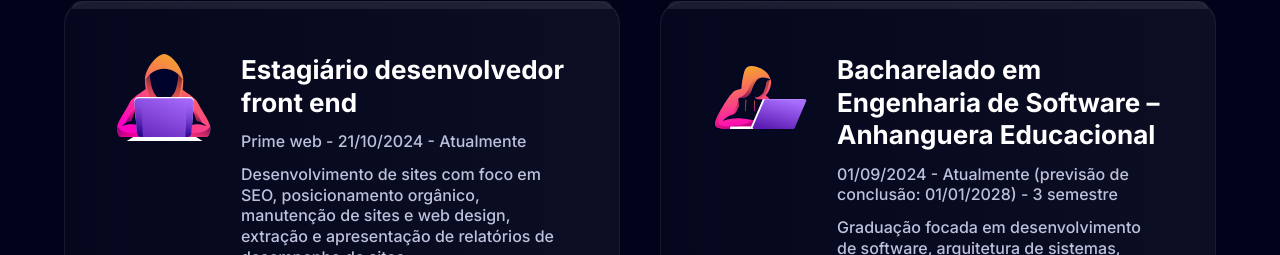
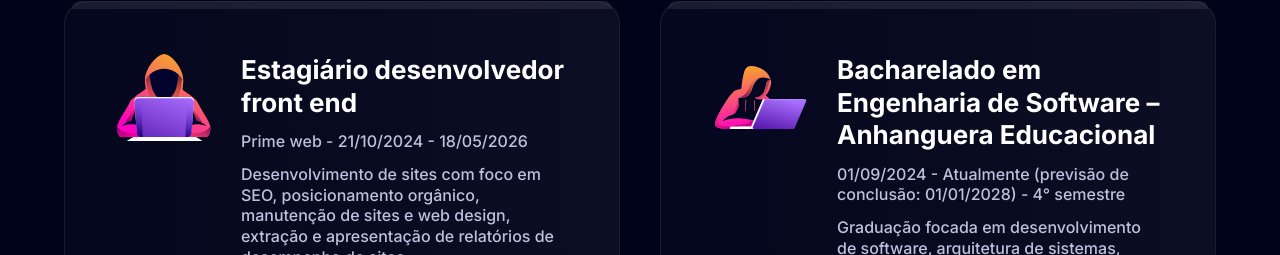
Before and after one commit to rogervalentim/roger-portfolio, a Next.js app: page / in a window 1280 px wide. Shown: the part 4949-5204 px from the top of the page. Built offline with nearby package versions, Linux system fonts and the light colour scheme.

Commit message:
atualizando a experincia

```diff
--- a/app/components/about.tsx
+++ b/app/components/about.tsx
@@ -14,7 +14,7 @@ export const About = () => {
                 className="object-cover"
                 priority={false}
               />
-              <div className="absolute inset-0 bg-gradient-to-t from-[rgba(4,7,29,1)] to-[rgba(4,7,29,0)]" />
+              <div className="absolute inset-0 bg-linear-to-t from-[rgba(4,7,29,1)] to-[rgba(4,7,29,0)]" />
 
               <h2 className="relative max-w-[300px] md:max-w-[393px] w-full text-white text-[20px] md:text-[32px] font-bold leading-[120%] tracking-[-1%]">
                 Entrego projetos modernos, otimizados e feitos para impulsionar
--- a/app/components/experience.tsx
+++ b/app/components/experience.tsx
@@ -11,13 +11,13 @@ export const Experience = () => {
         <ExperienceCard
           image="/experince/student-1.svg"
           title="Estagiário desenvolvedor front end"
-          date="Prime web - 21/10/2024 - Atualmente"
+          date="Prime web - 21/10/2024 - 18/05/2026"
           description="Desenvolvimento de sites com foco em SEO, posicionamento orgânico, manutenção de sites e web design, extração e apresentação de relatórios de desempenho de sites."
         />
         <ExperienceCard
           image="/experince/student-2.svg"
           title="Bacharelado em Engenharia de Software – Anhanguera Educacional"
-          date="01/09/2024 - Atualmente (previsão de conclusão: 01/01/2028) - 3 semestre"
+          date="01/09/2024 - Atualmente (previsão de conclusão: 01/01/2028) - 4° semestre"
           description="Graduação focada em desenvolvimento de software, arquitetura de sistemas, engenharia de requisitos e boas práticas de programação. Inclui também fundamentos de usabilidade, performance e qualidade, aplicados ao desenvolvimento de sites e aplicações web."
         />
       </div>
```
